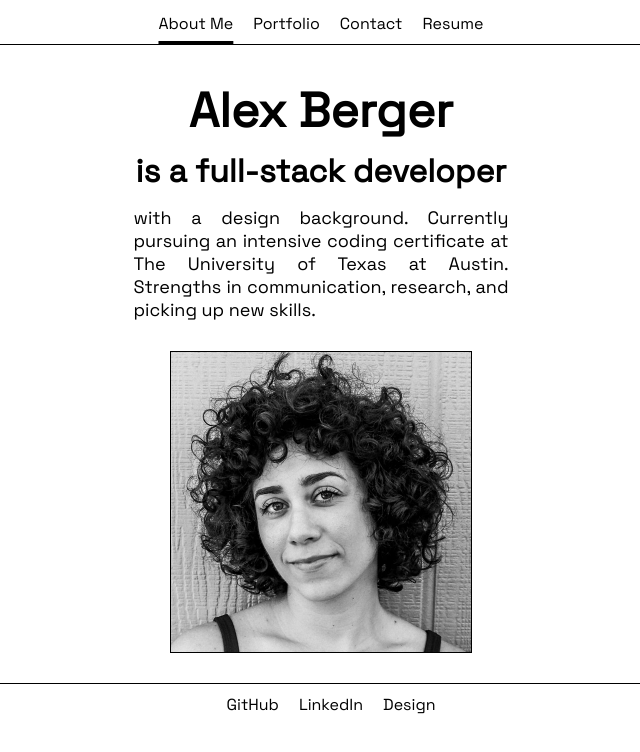
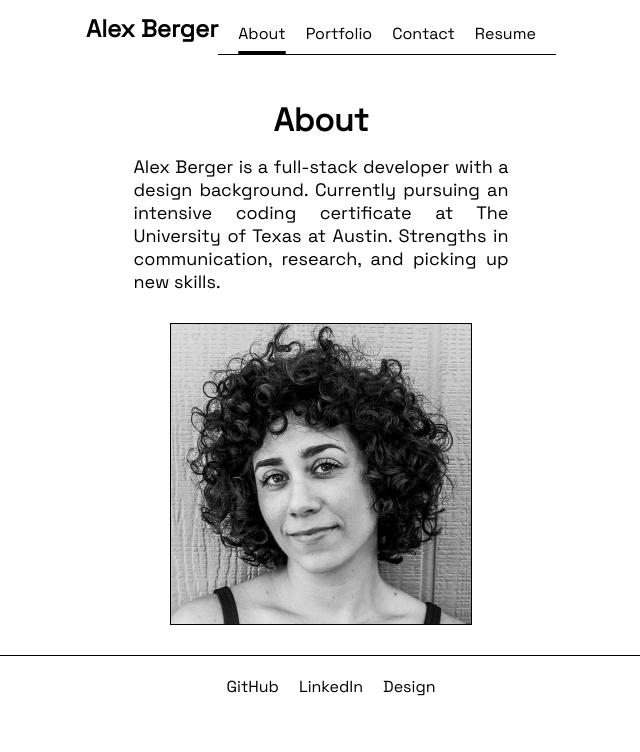
Before and after one commit to aberger3647/portfolio, a React (Create React App) app: page / in a window 1280 px wide. Shown: the top 752 px of the page, without its empty margins (319-959 px from the left). Built offline with nearby package versions, Linux system fonts and the light colour scheme.

Commit message:
add form validation

```diff
--- a/src/App.css
+++ b/src/App.css
@@ -1,5 +1,5 @@
 :root {
-  --fs-xl: 3rem;
+  --fs-xl: 2rem;
   --fs-600:  1.5rem;
   --fs-500: 1.25rem;
   --fs-400: 1rem;
@@ -7,9 +7,9 @@
 
 @media (min-width: 40em) {
   :root {
-    --fs-xl: 3rem;
-    --fs-600:  2rem;
-    --fs-500: 1.5rem;
+    --fs-xl: 2rem;
+    --fs-600:  1.5rem;
+    --fs-500: 1.25rem;
     --fs-400: 1.125rem;
   }
 }
@@ -49,10 +49,20 @@ img {
 
 /* nav */
 nav {
-  display: inline-block;
-  border-bottom: 1px solid black;
+  display: flex;
+  flex-wrap: wrap;
   margin: 3px 0px 20px 0px;
   padding: 10px;
+  justify-content: center;
+}
+
+.navlinks {
+  border-bottom: 1px solid black;
+  padding: 10px;
+}
+
+h2.myName {
+  margin: 0px
 }
 
 .nav-link, .foot-link {
@@ -80,6 +90,10 @@ nav {
  /* content */
 .about, .contact, .resume {
   max-width: 700px;
+  margin: 15px;
+}
+
+.portfolio {
   margin: 15px;
 }
 
@@ -170,6 +184,12 @@ textarea {
   min-height: 200px;
 }
 
+small {
+  color: rgb(241, 32, 0);
+  display: block;
+  visibility: hidden;
+}
+
 /* resume */
 .resumelinkdiv {
   display: flex;
@@ -182,24 +202,15 @@ textarea {
   margin: 5px;
 }
 
-
 .foot-link:hover {
   text-decoration-line: underline;
   text-underline-offset: -26px;
   text-decoration-thickness: 3px;
 }
 
-
-.footer, .nav {
+.footer {
   display: flex;
   justify-content: center;
-  align-items: center;
-}
-
-
-.footerlinks {
-  margin: auto;
-  width: 50%;
   align-items: center;
 }
 
@@ -219,4 +230,7 @@ footer {
   textarea, input {
     width: 300px;
   }
+  nav {
+    /* display: block; */
+  }
 }
--- a/src/components/Footer.js
+++ b/src/components/Footer.js
@@ -1,8 +1,8 @@
 import React from 'react';
 
 const Footer = () => (
-    <footer className="footer">
-        <div>
+    <footer>
+        <div className="footer">
             <a href="https://github.com/aberger3647" target="_blank" rel="noopener noreferrer" className="foot-link">GitHub</a>
             <a href="https://www.linkedin.com/in/alexjberger/" target="_blank" rel="noopener noreferrer" className="foot-link">LinkedIn</a>
             <a href="https://alexjberger.com" target="_blank" rel="noopener noreferrer" className="foot-link">Design</a>
--- a/src/components/Header.js
+++ b/src/components/Header.js
@@ -2,9 +2,12 @@ import React from 'react';
 
 const Header = ({ currentPage, handlePageChange }) => {
     return (
-    <nav className="nav">
+    <nav>
         <div>
-            <a href="#about-me" onClick={() => handlePageChange('About')} className={currentPage === 'About' ? 'nav-link active' : 'nav-link'}>About Me</a>
+            <h2 className='myName'>Alex Berger</h2>
+        </div>
+        <div className="navlinks">
+            <a href="#about" onClick={() => handlePageChange('About')} className={currentPage === 'About' ? 'nav-link active' : 'nav-link'}>About</a>
             <a href="#portfolio" onClick={() => handlePageChange('Portfolio')} className={currentPage === 'Portfolio' ? 'nav-link active' : 'nav-link'}>Portfolio</a>
             <a href="#contact" onClick={() => handlePageChange('Contact')} className={currentPage === 'Contact' ? 'nav-link active' : 'nav-link'}>Contact</a>
             <a href="#resume" onClick={() => handlePageChange('Resume')} className={currentPage === 'Resume' ? 'nav-link active' : 'nav-link'}>Resume</a>
--- a/src/components/pages/About.js
+++ b/src/components/pages/About.js
@@ -3,9 +3,8 @@ import React from 'react';
 export default function About() {
     return (
     <div className="about">
-        <h1>Alex Berger</h1>
-        <h2>is a full-stack developer</h2>
-        <p className="abouttext">with a design background. Currently pursuing an intensive coding certificate at The University of Texas at Austin. Strengths in communication, research, and picking up new skills.</p>
+        <h1>About</h1>
+        <p className="abouttext">Alex Berger is a full-stack developer with a design background. Currently pursuing an intensive coding certificate at The University of Texas at Austin. Strengths in communication, research, and picking up new skills.</p>
         <div className="headshotdiv">
             <img src='./img/headshot.jpg' className='headshot' alt="Black and white headshot of Alex" />
         </div>
--- a/src/components/pages/Contact.js
+++ b/src/components/pages/Contact.js
@@ -2,40 +2,56 @@ import React, { useState } from 'react';
 import { validateEmail } from '../../utils/helpers';
 
 const Contact = () => {
-    const [name, setName] = useState('');
-    const [email, setEmail] = useState('');
-    const [message, setMessage] = useState('');
     const [errorMessage, setErrorMessage] = useState('');
+    const [emailMessage, setEmailMessage] = useState('');
+
     const handleInputChange = (e) => {
-        const { target } = e;
-        const inputType = target.name;
-        const inputValue = target.value;
+      const name = document.getElementById('name').value;
+      const email = document.getElementById('email').value;
+      const message = document.getElementById('message').value;
 
-        if (inputType === 'name') {
-            setName(inputValue);
-          } else if (inputType === 'email') {
-            setEmail(inputValue);
-          } else {
-            setMessage(inputValue);
-          }
-        };
+        const makeVisible = (index) => {
+          document.getElementsByTagName('small')[index].style.visibility = 'visible';
+          setErrorMessage('You need to fill out this field')
+        }
 
-    const handleFormSubmit = (e) => {
-        e.preventDefault();
-    }
+        const hideMsg = (index) => {
+          document.getElementsByTagName('small')[index].style.visibility = 'hidden';
+        }
+
+        if (name.length === 0) {
+          makeVisible(0)
+        } else {
+          hideMsg(0)
+        }
+        if (!validateEmail(email)) {
+          makeVisible(1);
+          setEmailMessage('Enter a valid email address');
+        } else {
+          hideMsg(1)
+        }
+        if (message.length===0) {
+          makeVisible(2)
+        } else {
+          hideMsg(2)
+        }
+    };
 
     return (
     <div className="contact">
         <h1>Contact</h1>
         <form>
-            <label for="name"><h3>Name</h3></label>
-            <input type="text" id="name" name="name"></input>
-            <label for="email"><h3>Email</h3></label>
-            <input type="text" id="email" name="email"></input>
-            <label for="message"><h3>Message</h3></label>
-            <textarea name="message"></textarea>
+            <label htmlFor="name"><h3>Name</h3></label>
+            <input type="text" id="name" name="name" onBlur={handleInputChange}></input>
+            <small>{errorMessage}</small>
+            <label htmlFor="email"><h3>Email</h3></label>
+            <input type="text" id="email" name="email" onBlur={handleInputChange}></input>
+            <small>{emailMessage}</small>
+            <label htmlFor="message"><h3>Message</h3></label>
+            <textarea name="message" id="message" onBlur={handleInputChange}></textarea>
+            <small>{errorMessage}</small>
             <div className="projlinks">
-                <a  className="projlink">Submit</a>
+                <a className="projlink">Submit</a>
            </div>
         </form>
     </div>
--- a/src/components/pages/Portfolio.js
+++ b/src/components/pages/Portfolio.js
@@ -57,7 +57,7 @@ const Portfolio = () => {
     <div className="portfolio">
         <h1>Portfolio</h1>
         <div className="projects">
-            {projects.map((project) => <Project imgPath={project.imgPath} title={project.title} github={project.github} liveApp={project.liveApp} desc={project.desc} alt={project.alt} />)}
+            {projects.map((project) => <Project key={project.title} imgPath={project.imgPath} title={project.title} github={project.github} liveApp={project.liveApp} desc={project.desc} alt={project.alt} />)}
         </div>
     </div>
 )};
--- a/src/components/pages/Resume.js
+++ b/src/components/pages/Resume.js
@@ -9,7 +9,7 @@ const Resume = () => {
     <div className="resume">
         <h1>Proficiencies</h1>
         <div className="skills">
-            {skills.map((skill) => <Skill skill={skill} />)}
+            {skills.map((skill) => <Skill key={skill} skill={skill} />)}
         </div>
         <div className='resumelinkdiv'>
             <a href='./img/AlexBergerResume2023.pdf' className='resumelink' target='_blank'>
```
